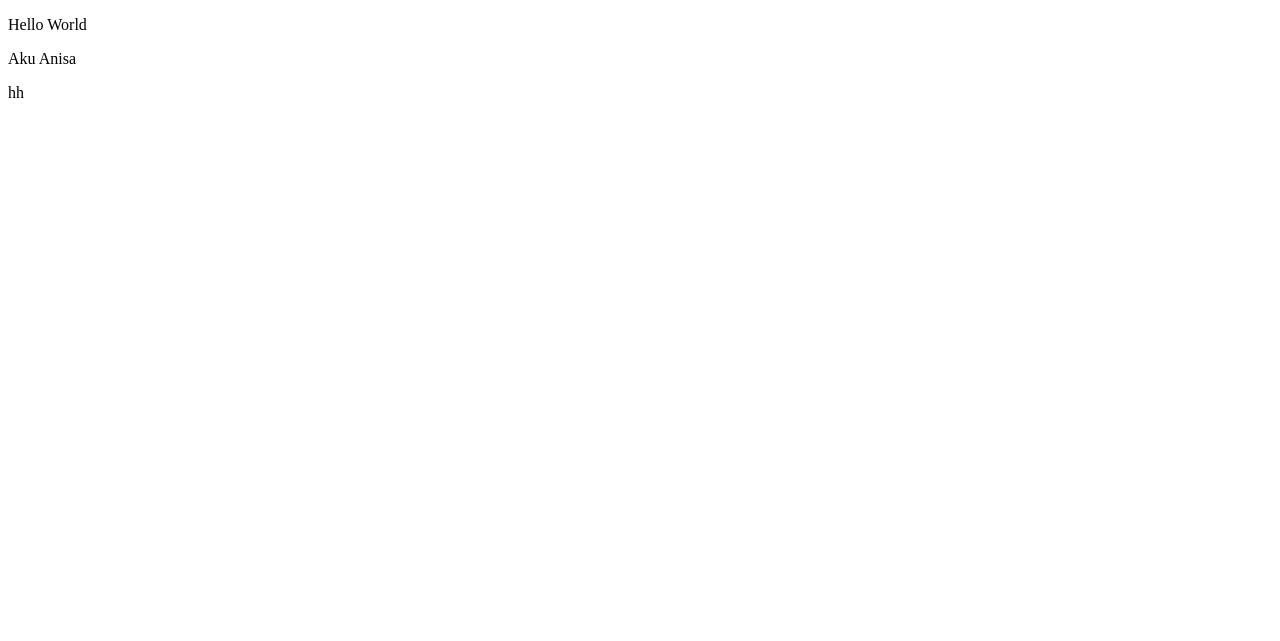
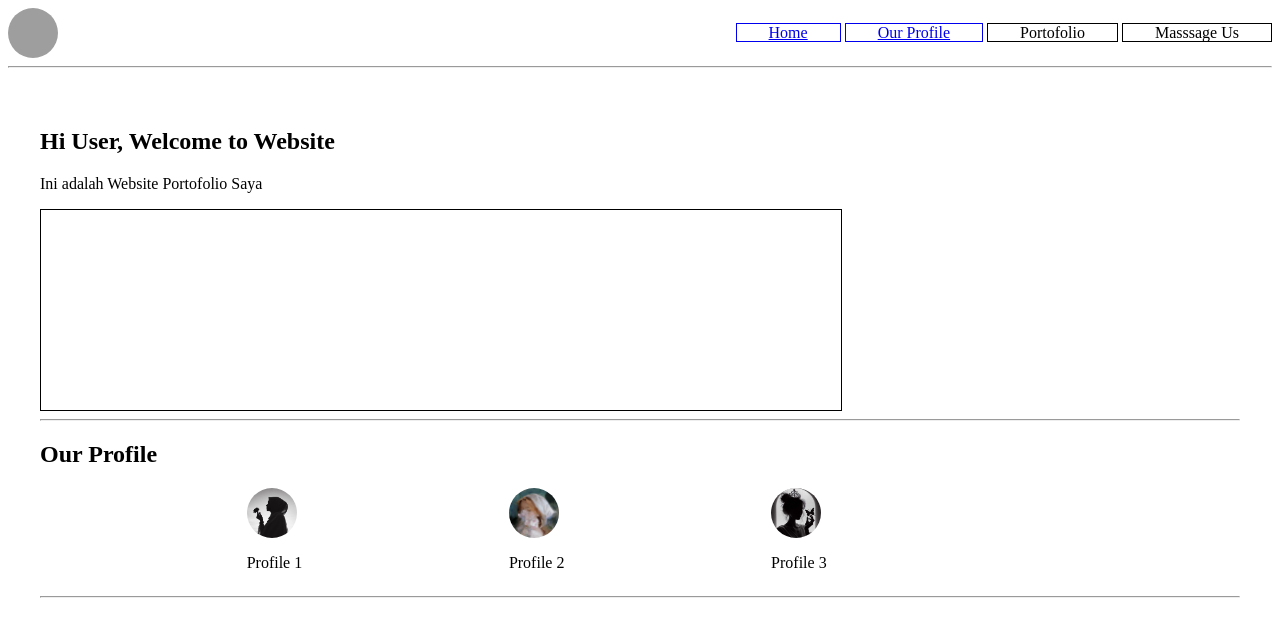
Before and after one commit to revou-fundamental-course/fundamental-who4nisa, a plain HTML site: page index.html in a window 1280 px wide. Drawn offline with Linux system fonts and the light colour scheme; grey boxes are pictures that could not be loaded.

Commit message:
last push

```diff
--- a/index.html
+++ b/index.html
@@ -3,12 +3,75 @@
 <head>
     <meta charset="UTF-8">
     <meta name="viewport" content="width=device-width, initial-scale=1.0">
-    <title>Document new revou</title>
+    <title>Portofolio Anisa</title>
+    <link rel="stylesheet" href="style.css">
 </head>
 <body>
-    <p>Hello World</p>
-    <p>Aku Anisa</p>
-    <p>hh</p>
+    <!-- Header Nav -->
+    <header class="nav-container">
+        <div class="logo-icon"></div>
+
+        <nav>
+            <a href="#home-content">Home</a>
+            <a href="#our-profile">Our Profile</a>
+            <a>Portofolio</a>
+            <a>Masssage Us</a>
+        </nav>
+    </header>
+
+    <hr />
+
+<main>
+<!-- Home Content -->
+<section id="home-content">
+    <header>
+        <h1>Hi User, Welcome to Website</h1>
+    </header>
+
+    <article>
+        <p>Ini adalah Website Portofolio Saya</p>
+
+        <div class="banner-container"></div>
+    </article>
+</section>
+
+<hr />
+
+<!-- Our Profile Content -->
+ <section id="our-profile">
+    <header>
+        <h1>Our Profile</h1>
+    </header>
+
+    <article class="profile-content">
+        <div class="profie-item">
+            <div class="profile-icon profile-1"></div>
+            <p>Profile 1</p>
+        </div>
+
+        <div class="profie-item">
+            <div class="profile-icon profile-2"></div>
+            <p>Profile 2</p>
+        </div>
+
+        <div class="profie-item">
+            <div class="profile-icon profile-3"></div>
+            <p>Profile 3</p>
+        </div>
+
+        <div class="divider"></div>
+
+    </article>
+ </section>
+
+ <hr />
+
+<!-- Portofolio Content -->
+
+
+<!-- Massage Us Content -->
+</main>
+
 
 </body>
 </html>
--- a/style.css
+++ b/style.css
@@ -1,5 +1,68 @@
-/* tes git */
-/* ada perubahann */
-/* komen */
-/* ini komen */
-/* komen lagi */
+main{
+    padding: 32px;
+}
+
+.nav-container{
+    display: flex;
+    justify-content: space-between;
+    align-items: center;
+}
+
+.logo-icon{
+    height: 50px;
+    width: 50px;
+
+    /* imege icon */
+    background-image: url(https://picsum.photos/seed/picsum/100/100);
+    background-size: cover;
+    border-radius: 50%;
+}
+
+nav>a{
+    padding-left: 32px;
+    padding-right: 32px;
+    border: 1px solid;
+}
+
+.banner-container{
+    height: 200px;
+    width: 800px;
+    border: 1px solid;
+}
+
+.profile-content{
+    display: flex;
+    justify-content: space-evenly;
+}
+
+.profile-item{
+    text-align: center;
+    flex: 1;
+    text-align: -webkit-center;
+
+}
+
+.profile-icon{
+    height: 50px;
+    width: 50px;
+
+    /* imege icon */
+    background-size: cover;
+    border-radius: 50%;
+}
+
+.profile-1{
+    background-image: url(../fundamental-who4nisa/assets/A.jpg);
+}
+
+.profile-2{
+    background-image: url(../fundamental-who4nisa/assets/B.jpg);
+}
+
+.profile-3{
+    background-image: url(../fundamental-who4nisa/assets/C.jpg);
+}
+
+.divider{
+    flex: 0;
+}
```
Also changed, not shown: assets/A.jpg (added), assets/B.jpg (added), assets/C.jpg (added).
